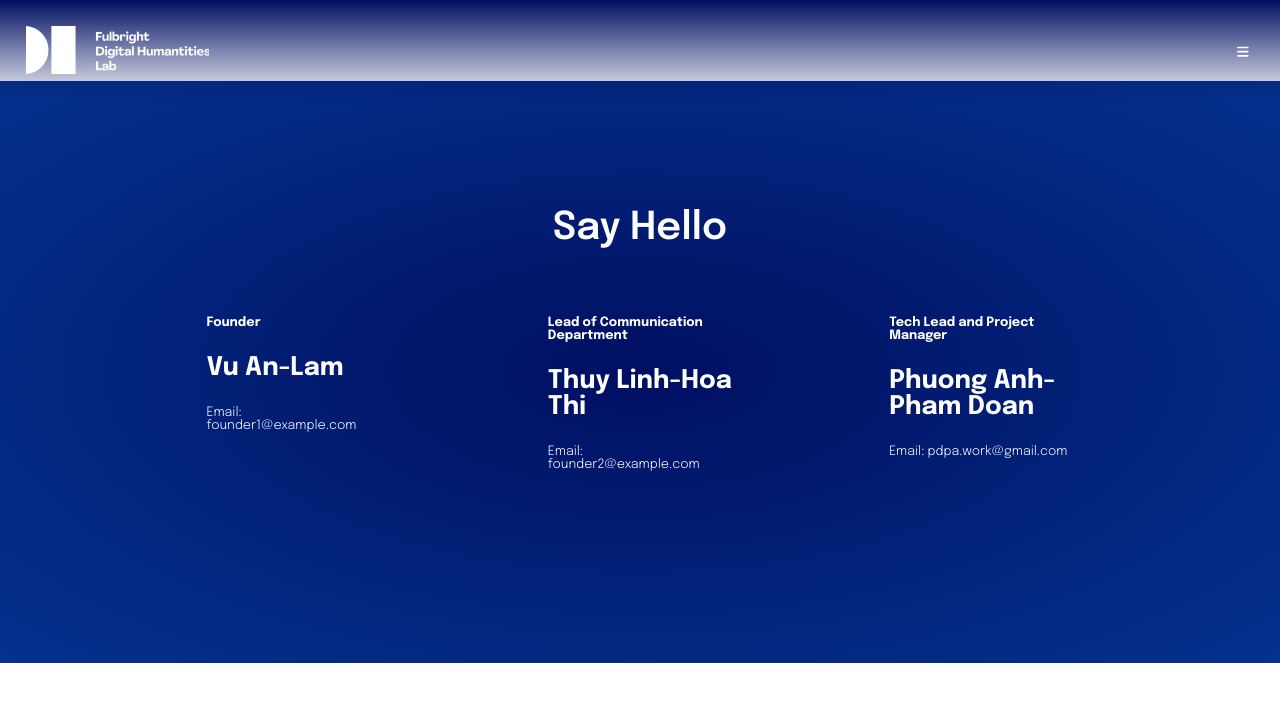
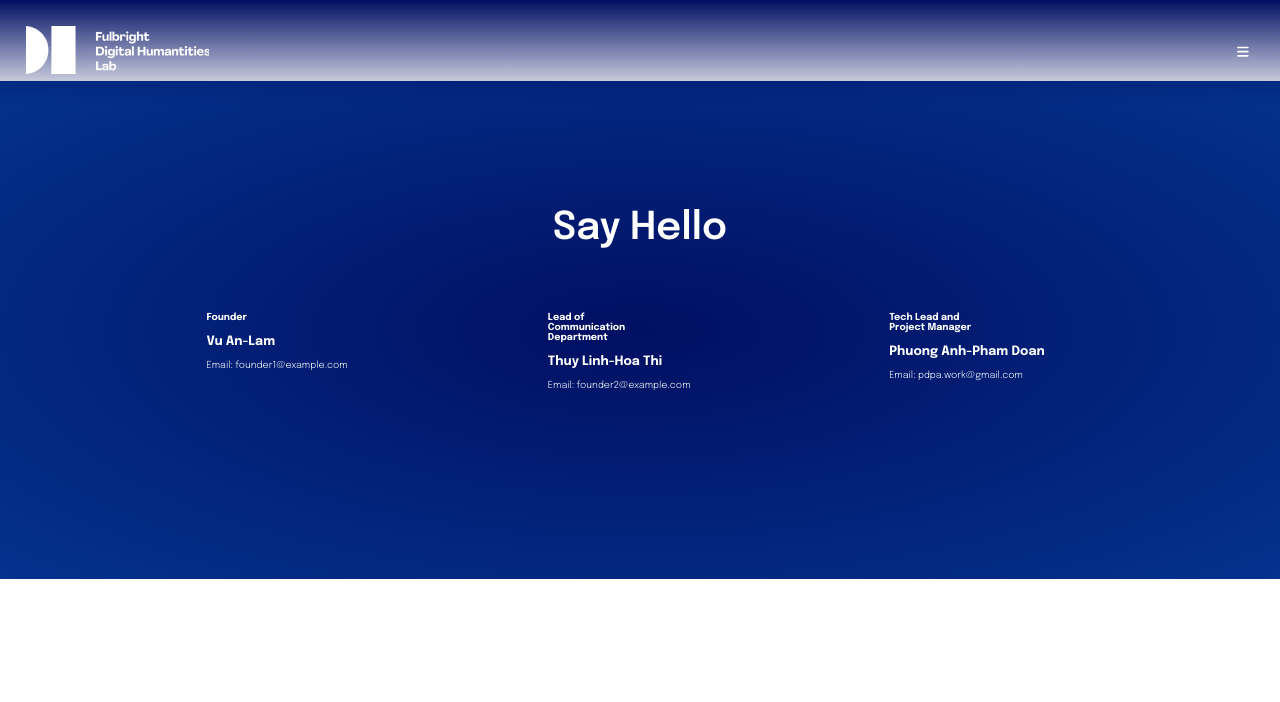
Before and after one commit to DHLabFUV/DHLab-Website-Official, a React (Create React App) app: page / in a window 1280 px wide. Shown: the top 702 px of the page. Built offline with nearby package versions, Linux system fonts and the light colour scheme.

Commit message:
Update footer.css

```diff
--- a/src/frontend/footer/footer.css
+++ b/src/frontend/footer/footer.css
@@ -14,18 +14,20 @@ body{
     flex: 1;
     padding: 5% 3%;
     max-width: 18%; /* Optionally, set a max-width for each grid item */
-    font-size: 1vw;
+    font-size: 0.75vw;
 }
 
 h3 {
-    font-size: 2vw;
+    font-size: 1vw;
 }
 
 p{
   font-weight: 300;
-
 }
 
+h4{
+  max-width: 50%;
+}
 .link {
     color: #fff;
     position: relative;
```
